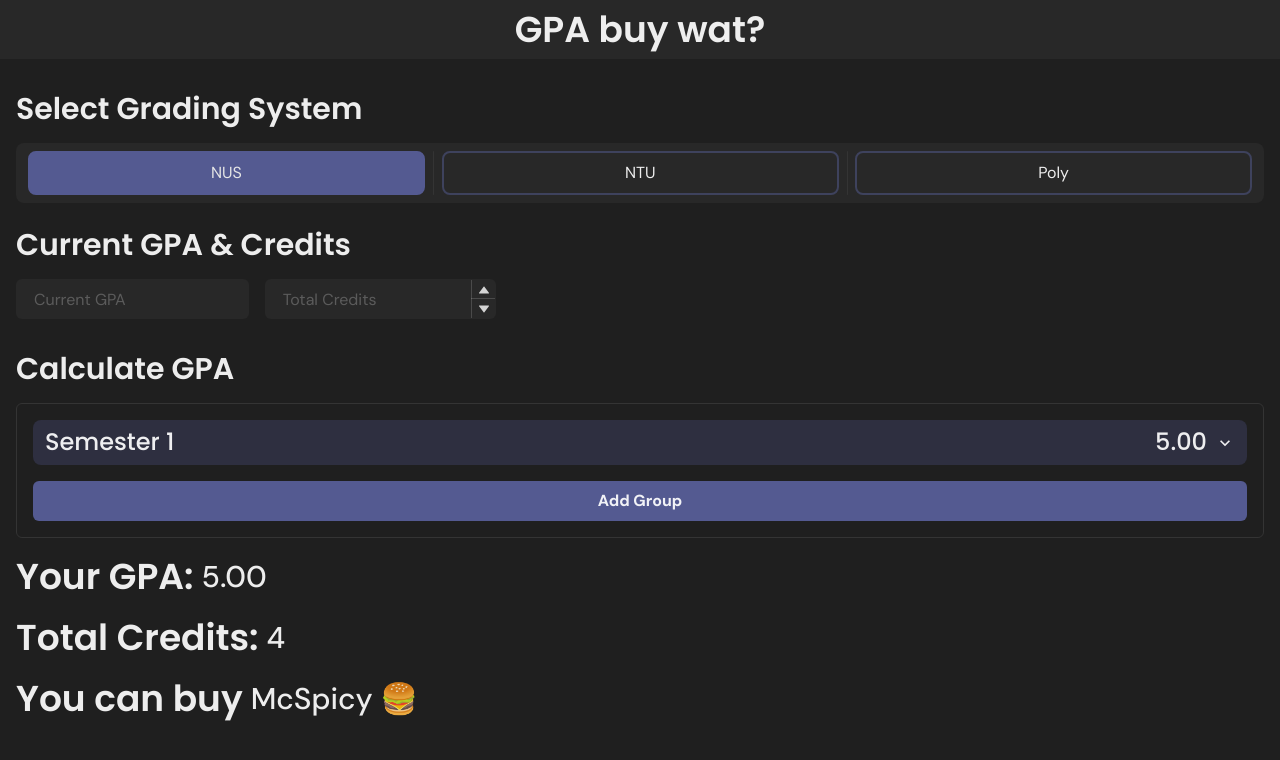
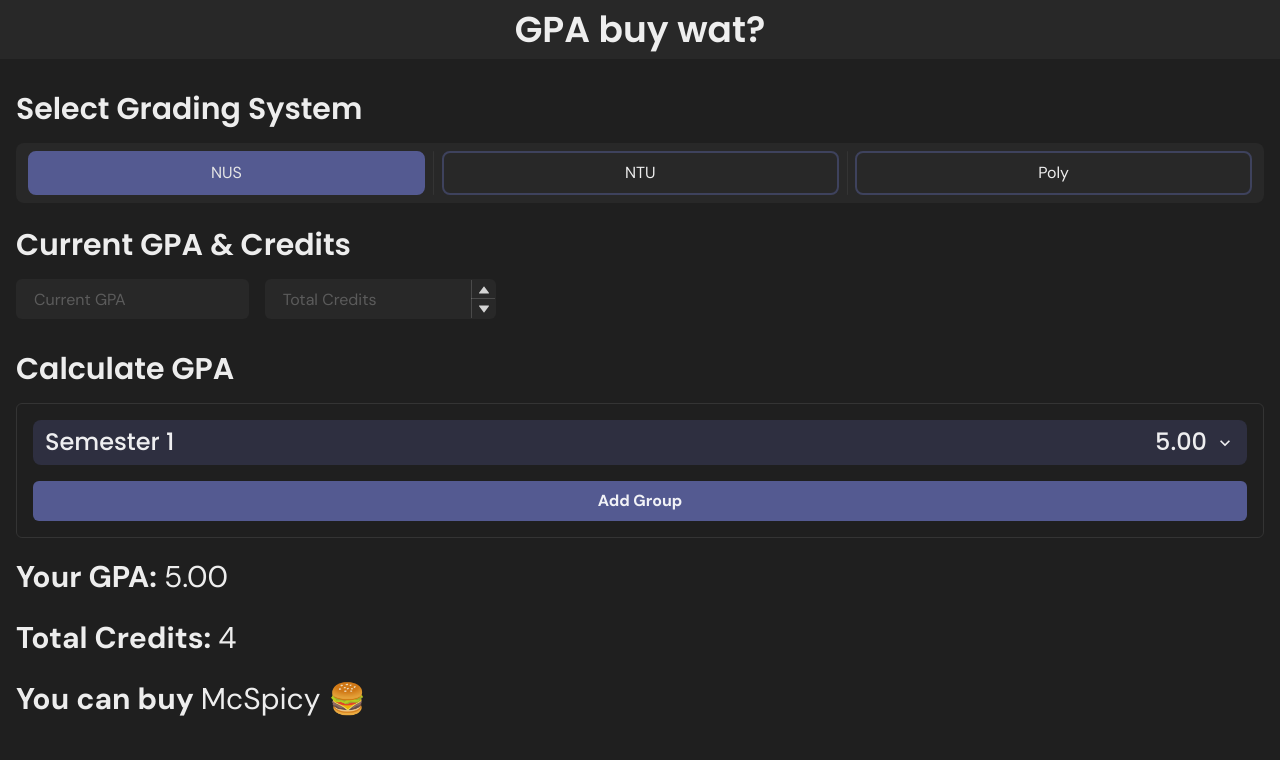
Before and after one commit to PuttTim/gpa-buy-wat, a React (Vite) app: page / in a window 1280 px wide. Shown: the top 760 px of the page. Built offline with nearby package versions, Linux system fonts and the light colour scheme.

Commit message:
⚡ Made ResultText to be inline-block

```diff
--- a/src/components/ResultText.tsx
+++ b/src/components/ResultText.tsx
@@ -8,13 +8,18 @@ interface ResultTextProps {
 
 export const ResultText = (props: ResultTextProps) => {
     return (
-        <HStack align="center">
-            <Heading>{props.header}</Heading>
-            <Text fontSize="3xl" fontWeight="medium">
-                {props.header === "Your GPA: "
-                    ? parseFloat(props.text).toFixed(2)
-                    : props.text}
+        <>
+            <Text fontSize="3xl" fontWeight="bold">
+                {props.header}{" "}
+                <span>
+                    {" "}
+                    <Text display="inline-block" fontWeight={300}>
+                        {props.header === "Your GPA: "
+                            ? parseFloat(props.text).toFixed(2)
+                            : props.text}
+                    </Text>
+                </span>
             </Text>
-        </HStack>
+        </>
     )
 }
```
